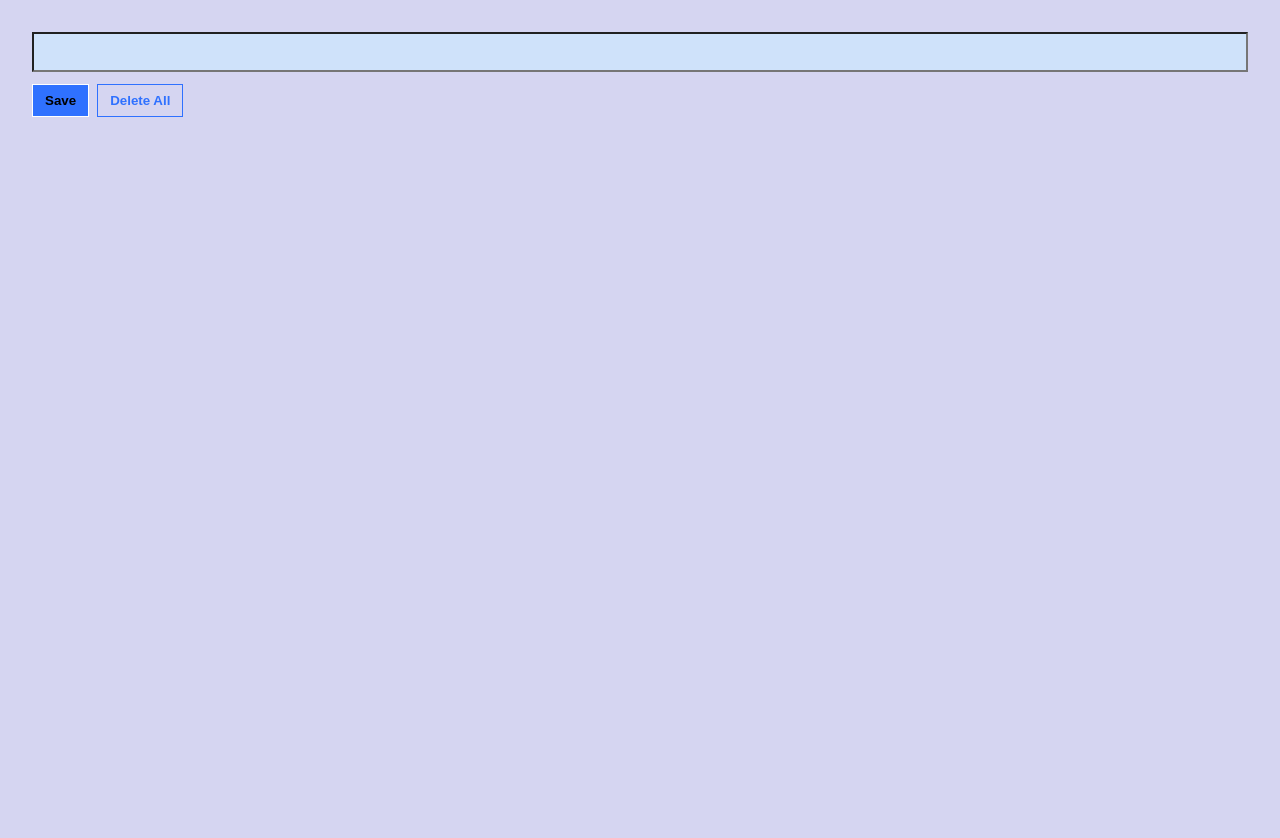
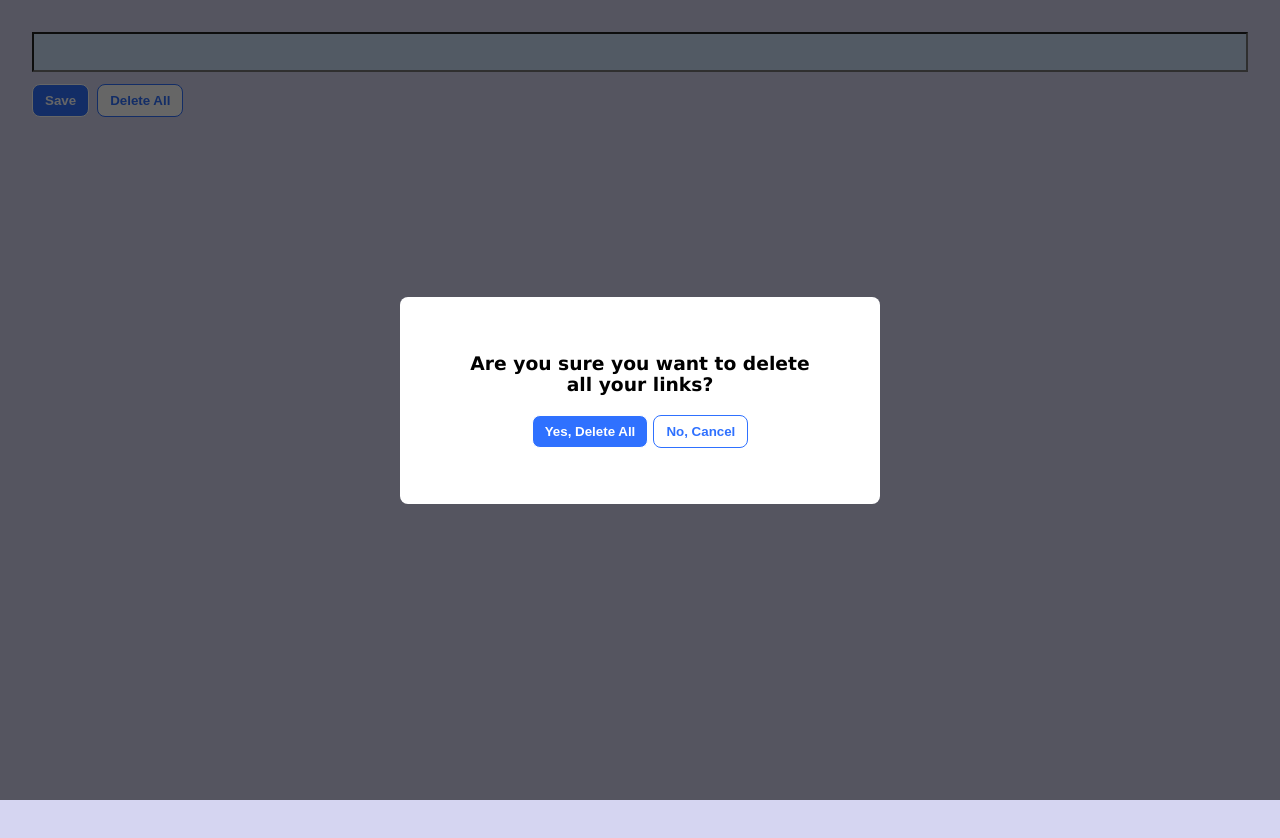
Before and after one commit to DevBrightly/save-links-extension, a browser extension: page index.html in a window 1280 px wide. Both pictures are taken after a click on the button "Delete All". Drawn offline with Linux system fonts and the light colour scheme.

Commit message:
feat: add delete confirmation modal and logic

```diff
--- a/index.html
+++ b/index.html
@@ -40,14 +40,16 @@
 
   button {
     padding: 8px 12px;
+    border-radius: 8px;
     background-color: rgb(47, 113, 255);
     border: 1px white solid;
-    color: rgb(0, 0, 0);
+    /* color: rgb(0, 0, 0); */
+    color: white;
     font-weight: 700;
   }
 
-  button:last-child {
-    background: transparent;
+  button.secondary-btn {
+    background: white;
     border: 1px rgb(47, 113, 255) solid;
     color: rgb(47, 113, 255);
   }
@@ -64,15 +66,53 @@
     padding: 8px;
   }
 
+  .delete-modal {
+    padding: 56px 56px;
+    max-width: 480px;
+    text-align: center;
+    background-color: white;
+    border-radius: 8px;
+    display: flex;
+    flex-direction: column;
+    align-items: center;
+    gap: 20px;
+    z-index: 1000;
+  }
+
+  .delete-overlay {
+    position: fixed;
+    left: 0;
+    top: 0;
+    width: 100vw;
+    height: 100vh;
+    background: rgba(000, 000, 000, 0.6);
+    display: none;
+    justify-content: center;
+    align-items: center;
+    z-index: 900;
+  }
+
+
+
 </style>
 <body>
   <main>
     <input id="input-el" type="text">
     <div class="btn">
       <button id="input-btn">Save</button>
-      <button id="delete-btn">Delete All</button>
+      <button class="secondary-btn" id="delete-btn">Delete All</button>
     </div>
     <ul></ul>
+
+    <div class="delete-overlay">
+      <div class="delete-modal">
+        <h3>Are you sure you want to delete all your links?</h3>
+        <div class="btn-actions">
+          <button id="delete-confirm">Yes, Delete All</button>
+          <button class="secondary-btn" id="delete-cancel">No, Cancel</button>
+        </div>
+      </div>
+    </div>
   </main>
 
   <script src="./index.js"></script>
--- a/index.js
+++ b/index.js
@@ -1,7 +1,10 @@
 const inputEl = document.getElementById('input-el');
 const inputBtn = document.getElementById('input-btn');
+const ulEl = document.querySelector('ul');
 const deleteBtn = document.getElementById('delete-btn');
-const ulEl = document.querySelector('ul');
+const deleteOverlay = document.querySelector('.delete-overlay');
+const deleteCancel = document.getElementById('delete-cancel');
+const deleteConfirm = document.getElementById('delete-confirm');
 let inputArray = [];
 const fromLocalStorage = JSON.parse(localStorage.getItem("myItems"));
 
@@ -19,7 +22,19 @@ inputBtn.addEventListener('click', () => {
   renderItems() // Invoke function when clicked
 })
 
-deleteBtn.addEventListener(' ', clearItems);
+// DELETE LOGIC
+deleteBtn.addEventListener('click', () => {
+  deleteOverlay.style.display = "flex";
+});
+
+deleteCancel.addEventListener('click', () => {
+  deleteOverlay.style.display = "none";
+});
+
+deleteConfirm.addEventListener('click', () => {
+  clearItems();
+  deleteOverlay.style.display = "none";
+});
 
 // Function to render the content of the array in the DOM/Browser
 function renderItems() {
```
Also changed, not shown: logo.png (added), manifest.json (added).
